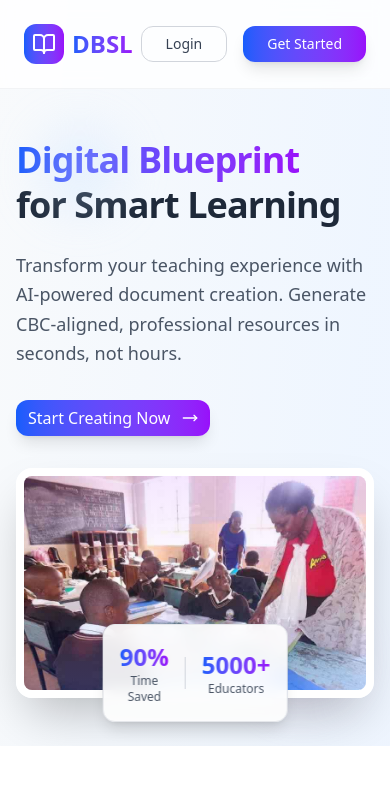
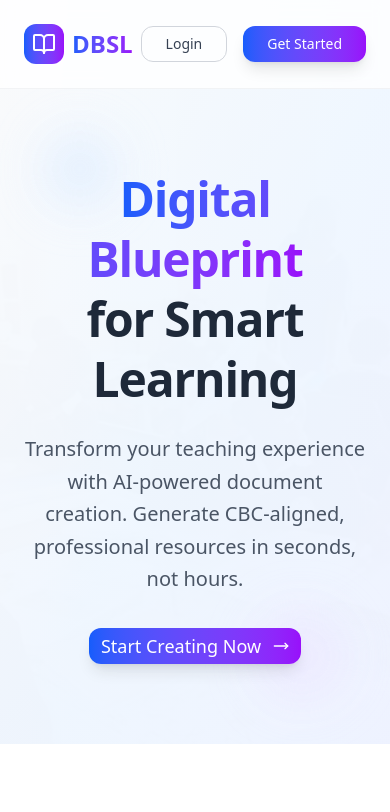
Before and after one commit to Mike-soft-cyber/dbsl, a React (Vite) app in the folder user-interface/: page / in a window 390 px wide. Shown: the top 812 px of the page. Built offline with nearby package versions, Linux system fonts and the light colour scheme; no server answers.

Commit message:
mobile document fixes

```diff
--- a/user-interface/src/pages/Index.jsx
+++ b/user-interface/src/pages/Index.jsx
@@ -42,74 +42,39 @@ export default function Index() {
       </nav>
 
       {/* Hero Section */}
-      <section className="relative py-12 md:py-20 px-4 md:px-6 overflow-hidden">
-        {/* Decorative elements */}
+      <section className="relative py-20 px-6 text-center overflow-hidden">
+  {/* Background Image with Overlay */}
+  <div className="absolute inset-0 z-0">
+    <img
+      src={cbc}
+      alt="Classroom scene"
+      className="w-full h-full object-cover opacity-10"
+    />
+    <div className="absolute inset-0 bg-gradient-to-br from-slate-50/90 via-blue-50/90 to-indigo-50/90"></div>
+  </div>
+
   <div className="absolute top-10 left-10 w-20 h-20 bg-blue-200/30 rounded-full blur-xl"></div>
   <div className="absolute bottom-10 right-10 w-24 h-24 bg-purple-200/30 rounded-full blur-xl"></div>
 
-        <div className="max-w-7xl mx-auto">
-          <div className="flex flex-col lg:flex-row items-center justify-between gap-8 md:gap-12">
-            {/* Text Content */}
-            <div className="flex-1 text-left lg:text-left">
-              <h1 className="text-4xl md:text-5xl lg:text-6xl font-bold tracking-tight leading-tight mb-6">
+  <div className="relative z-10 max-w-4xl mx-auto">
+    <h1 className="text-5xl md:text-6xl font-bold tracking-tight leading-tight mb-6">
       <span className="bg-gradient-to-r from-blue-600 to-purple-600 bg-clip-text text-transparent">
         Digital Blueprint
       </span>
       <br />
       <span className="text-gray-800">for Smart Learning</span>
     </h1>
-              <p className="text-lg md:text-xl text-gray-600 mb-8 max-w-2xl leading-relaxed">
+    <p className="text-xl text-gray-600 mb-8 max-w-2xl mx-auto leading-relaxed">
       Transform your teaching experience with AI-powered document creation.
       Generate CBC-aligned, professional resources in seconds, not hours.
     </p>
     <Button
       onClick={handleLoginClick}
-                className="bg-gradient-to-r from-blue-600 to-purple-600 hover:from-blue-700 hover:to-purple-700 text-white px-6 md:px-8 py-3 md:py-4 text-base md:text-lg rounded-xl shadow-lg hover:shadow-xl transform hover:-translate-y-0.5 transition-all duration-300 inline-flex items-center gap-3"
+      className="bg-gradient-to-r from-blue-600 to-purple-600 hover:from-blue-700 hover:to-purple-700 text-white px-8 py-4 text-lg rounded-xl shadow-lg hover:shadow-xl transform hover:-translate-y-0.5 transition-all duration-300 inline-flex items-center gap-3"
     >
       Start Creating Now
-                <MoveRight className="w-4 h-4 md:w-5 md:h-5" />
+      <MoveRight className="w-5 h-5" />
     </Button>
-            </div>
-
-            {/* Image Container */}
-            <div className="flex-1 relative">
-              <div className="relative">
-                {/* Floating container for image */}
-                <div className="relative w-full max-w-lg mx-auto">
-                  {/* Image with decorative border */}
-                  <div className="relative rounded-2xl overflow-hidden shadow-2xl border-8 border-white">
-                    <img
-                      src={cbc}
-                      alt="Teachers and students engaged in learning"
-                      className="w-full h-auto object-cover"
-                    />
-
-                    {/* Gradient overlay */}
-                    <div className="absolute inset-0 bg-gradient-to-t from-blue-600/20 via-transparent to-purple-600/10"></div>
-                  </div>
-
-                  {/* Decorative elements around image */}
-                  <div className="absolute -top-4 -left-4 w-20 h-20 bg-gradient-to-br from-blue-500 to-purple-500 rounded-2xl -z-10 blur-sm opacity-70"></div>
-                  <div className="absolute -bottom-4 -right-4 w-24 h-24 bg-gradient-to-br from-purple-500 to-pink-500 rounded-2xl -z-10 blur-sm opacity-70"></div>
-
-                  {/* Stats overlay on image */}
-                  <div className="absolute -bottom-6 left-1/2 transform -translate-x-1/2 bg-white/90 backdrop-blur-sm rounded-xl shadow-lg p-4 md:p-5 border border-gray-200">
-                    <div className="flex items-center gap-4">
-                      <div className="text-center">
-                        <div className="text-2xl md:text-3xl font-bold bg-gradient-to-r from-blue-600 to-purple-600 bg-clip-text text-transparent">90%</div>
-                        <div className="text-xs md:text-sm text-gray-600">Time Saved</div>
-                      </div>
-                      <div className="h-8 w-px bg-gray-300"></div>
-                      <div className="text-center">
-                        <div className="text-2xl md:text-3xl font-bold bg-gradient-to-r from-blue-600 to-purple-600 bg-clip-text text-transparent">5000+</div>
-                        <div className="text-xs md:text-sm text-gray-600">Educators</div>
-                      </div>
-                    </div>
-                  </div>
-                </div>
-              </div>
-            </div>
-          </div>
   </div>
 </section>
 
```
Lines whose indentation alone changed are shown as unchanged.
